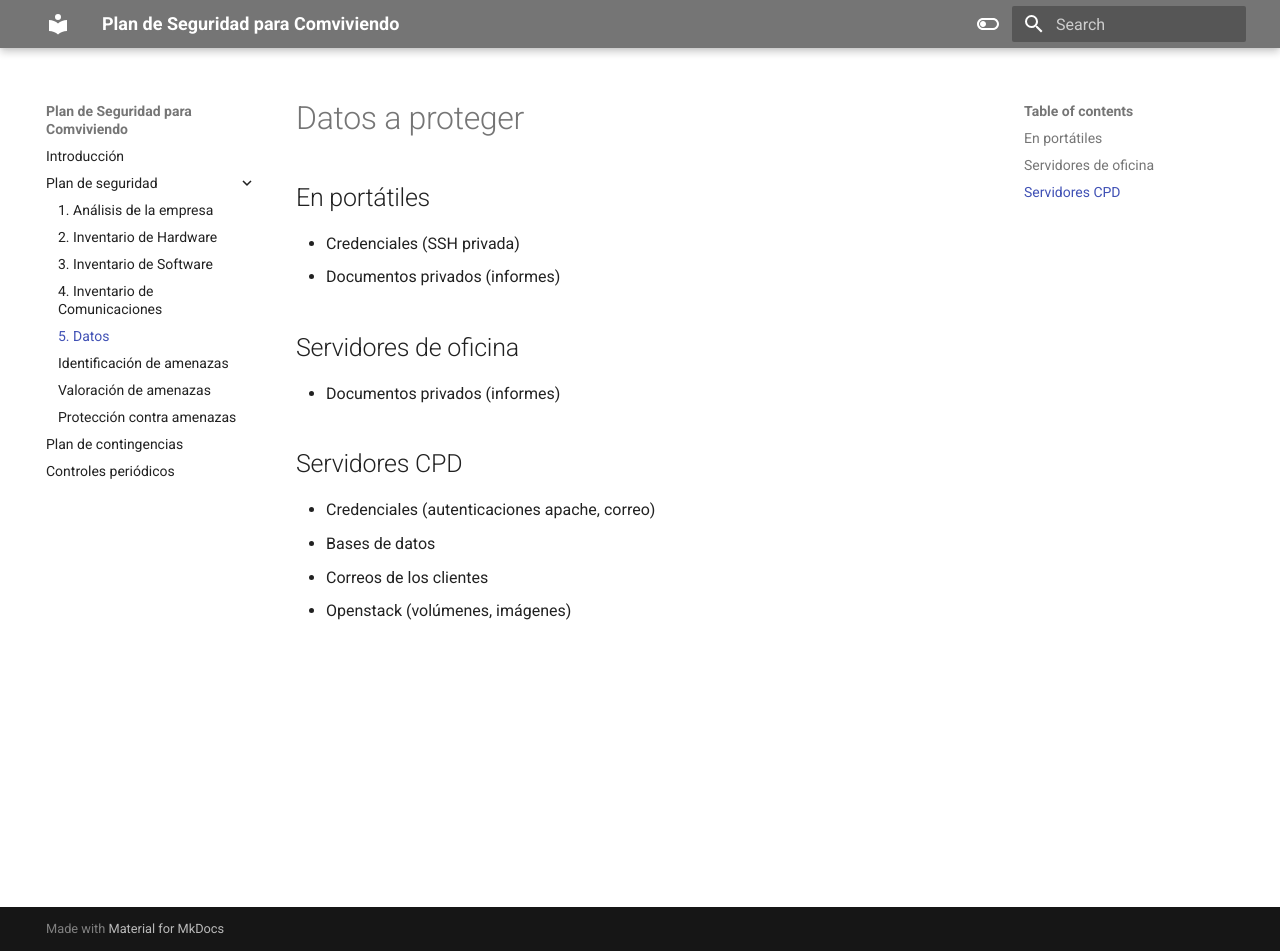
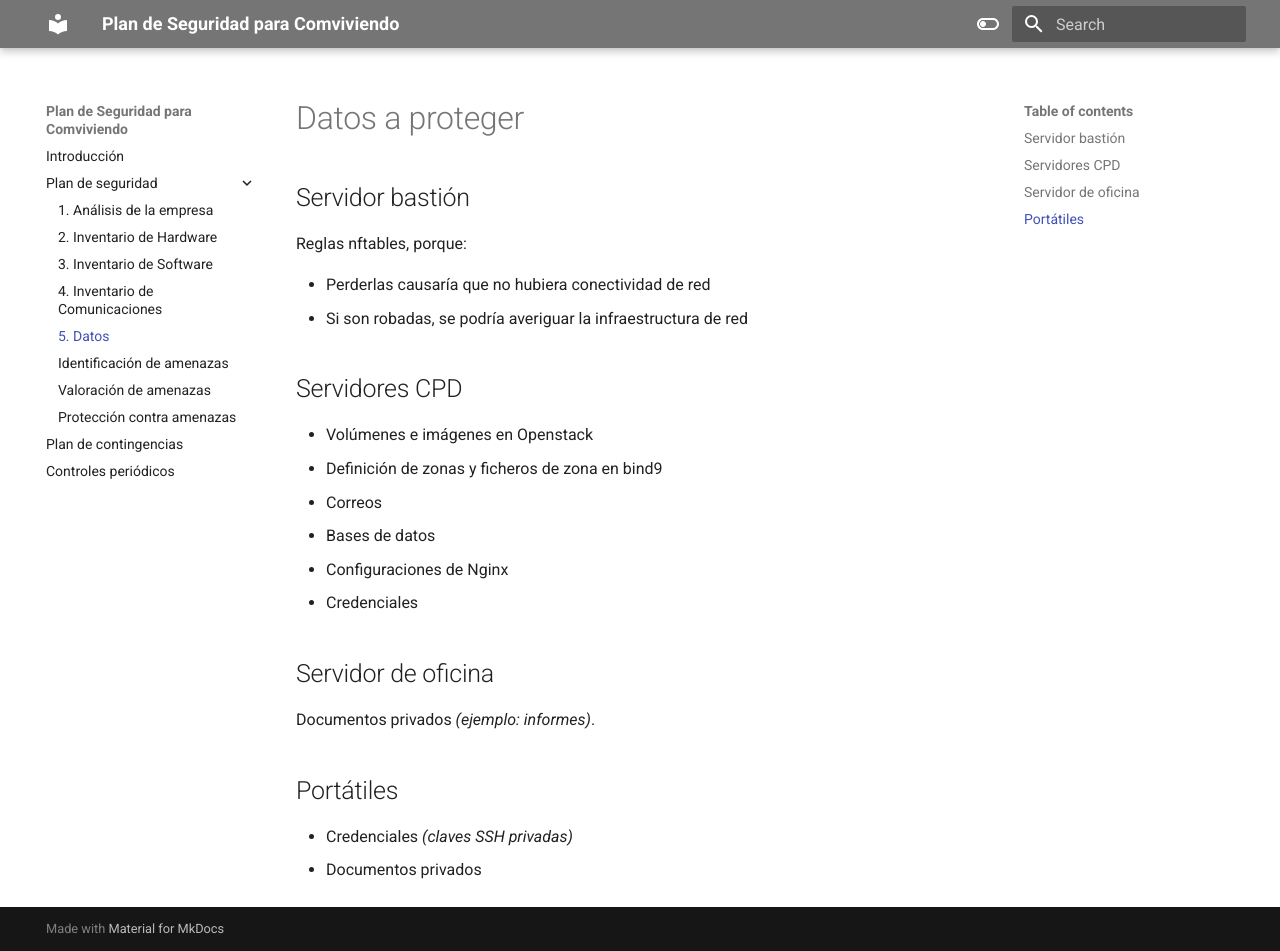
Before and after one commit to adriasir123/grupalesbdc, an MkDocs documentation site: the page built from docs/datos-proteger.md, in a window 1280 px wide and 951 px high. Built offline with MkDocs 1.6.1 and Material for MkDocs 9.7.7, drawn with Linux system fonts in a browser that asks for light colours.

Commit message:
datos-proteger TERMINADO

```diff
--- a/docs/datos-proteger.md
+++ b/docs/datos-proteger.md
@@ -1,22 +1,26 @@
 # Datos a proteger
 
-## En portátiles
+## Servidor bastión
 
-- Credenciales (SSH privada)
-- Documentos privados (informes)
+Reglas nftables, porque:
 
-
-
-## Servidores de oficina
-
-- Documentos privados (informes)
-
-
-
+- Perderlas causaría que no hubiera conectividad de red
+- Si son robadas, se podría averiguar la infraestructura de red
 
 ## Servidores CPD
 
-- Credenciales (autenticaciones apache, correo)
+- Volúmenes e imágenes en Openstack
+- Definición de zonas y ficheros de zona en bind9
+- Correos
 - Bases de datos
-- Correos de los clientes
-- Openstack (volúmenes, imágenes)
+- Configuraciones de Nginx
+- Credenciales
+
+## Servidor de oficina
+
+Documentos privados *(ejemplo: informes)*.
+
+## Portátiles
+
+- Credenciales *(claves SSH privadas)*
+- Documentos privados
```
